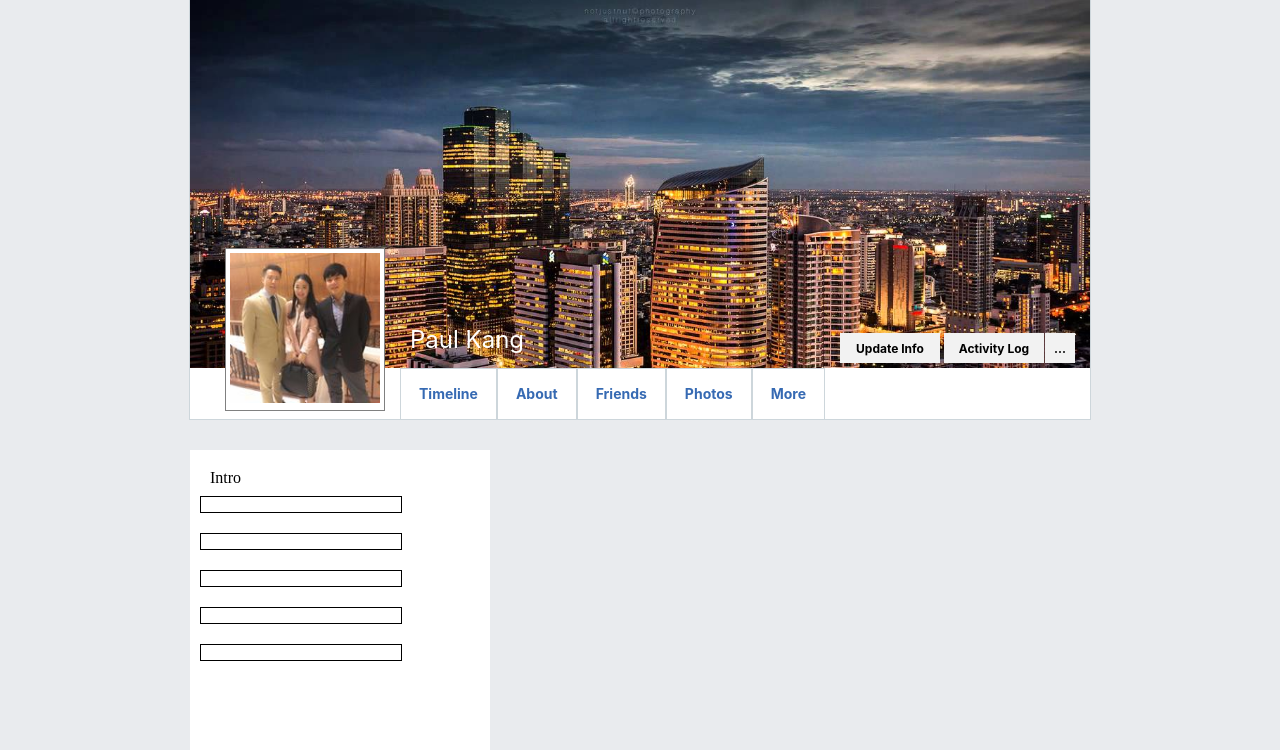
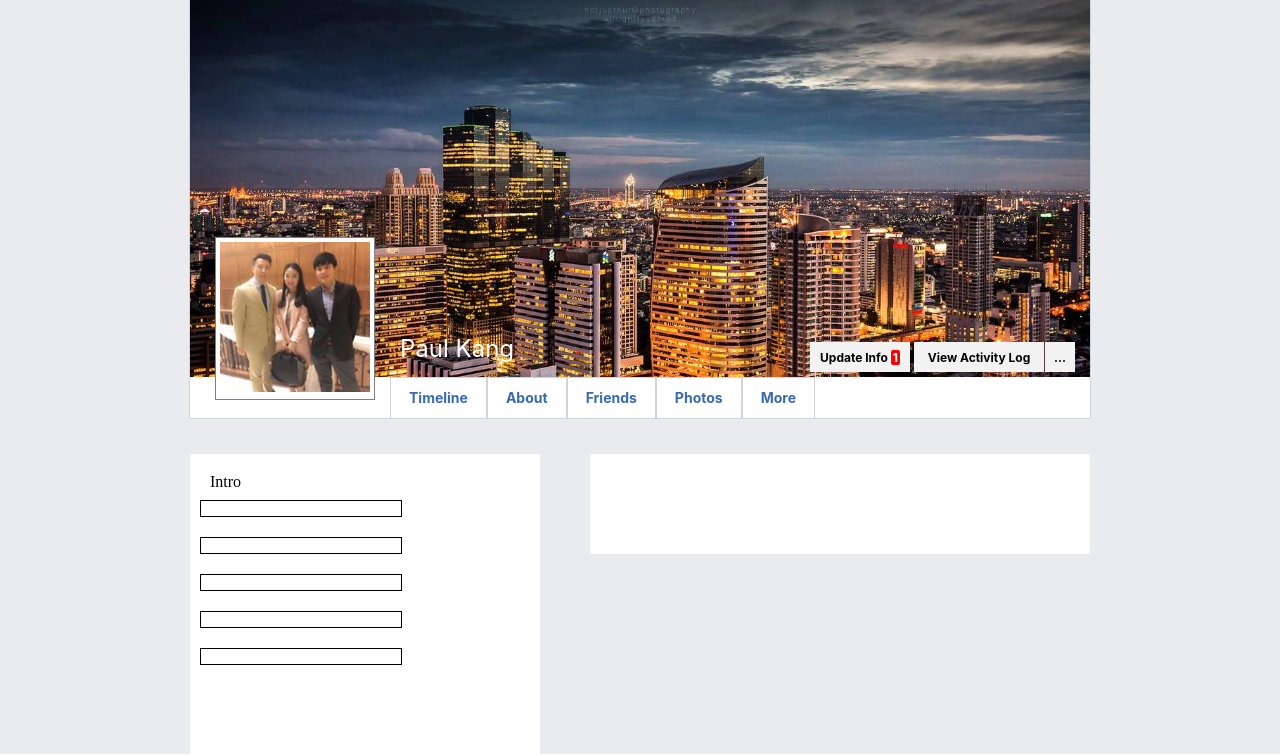
Before and after one commit to pdwkang/facebook-clone, a plain HTML site: page index.html in a window 1280 px wide. Shown: the part 45-800 px from the top of the page. Drawn offline with Linux system fonts and the light colour scheme.

Commit message:
finished cover wrapper

```diff
--- a/index.html
+++ b/index.html
@@ -51,8 +51,10 @@
 				<div id="cover-photo-right">
 					<div id="full-name">Paul Kang</div>
 					<div id="cover-buttons">
-						<button>Update Info</button>
-						<button style="margin-right:-3px">Activity Log</button>
+						<button style="width:100px">Update Info
+							<span id="red-number">1</span>
+						</button>
+						<button style="margin-right:-3px">View Activity Log</button>
 						<button style="width:30px">...</button>
 					</div>
 					<br/>
@@ -67,7 +69,10 @@
 			</div>
 		</div>
 		</div>
-		<div id="body">
+
+		<div id="body-top-margin"></div>
+
+		<div id="main-body">
 			<div id="left-top">
 				<div id="intro">Intro</div>
 				<div class='info-box'></div>
@@ -76,6 +81,9 @@
 				<div class='info-box'></div>
 				<div class='info-box'></div>
 			</div>
+
+			<div id="right-top"></div>
+			<div id="right-second"></div>
 		</div>
 	</div>
 
--- a/styles.css
+++ b/styles.css
@@ -20,12 +20,20 @@ img{
 	overflow: hidden;
 	width: 100%;
 	height: 42px;
-	line-height: 42px
+	line-height: 42px;
+}
+
+#red-number {
+	background-color: red;
+	color: white;
+	padding: 0 2px;
+	border-radius: 20%;
 }
 
 #left-header {
 
 }
+
 #avatar-name{
 	font-family: BlinkMacSystemFont, ".SFNSText-Regular", sans-serif;
 	font-size: 13px;
@@ -142,16 +150,17 @@ img{
 }
 
 #cover-photo{
-	height: 370px;
+	height: 380px;
 	background-image: url('cover-photo.jpg');
 	width: 900px;
 	background-repeat: no-repeat;
 	background-size: 100%;
 	overflow: hidden;
+	margin-top: -1px;
 }
 
 #profile-pic{
-	margin: -120px 0 0 35px;
+	margin: -140px 0 0 25px;
 	width: 150px;
 	overflow: hidden;
 	float: left;
@@ -191,7 +200,7 @@ img{
 	text-align: center;
 	float: left;
 	list-style-type: none;
-	padding: 18px;
+	padding: 13px 18px;
 	border: 1px solid #CDD6DB;
 	border-bottom: none;
 	background-color: white;
@@ -203,7 +212,7 @@ img{
 }
 
 #cover-buttons button{
-	width: 100px;
+	width: 130px;
 	height: 30px;
 	background-color: #f2f2f2;
 	border: none;
@@ -212,18 +221,27 @@ img{
 	font-weight: 700;
 }
 
-#body {
+/* below cover photo */
+
+#body-top-margin{
+	height: 35px;
+	width: 100%;
+	background-color: #E9EBEE;
+}
+
+#main-body {
 	max-width: 900px;
 	margin: auto;
 }
+
 #left-top{
 	height: 300px;
-	width: 300px;
+	width: 350px;
 	background-color: white;
+	display: inline-block;
 }
 
 #intro{
-	margin-top: 30px;
 	margin-left: 20px;
 	padding-top: 20px;
 }
@@ -236,3 +254,10 @@ img{
 	border: 1px solid black;
 	margin: 10px;
 }
+
+#right-top{
+	height: 100px;
+	width: 500px;
+	background-color: white;
+	float: right;
+}
```
